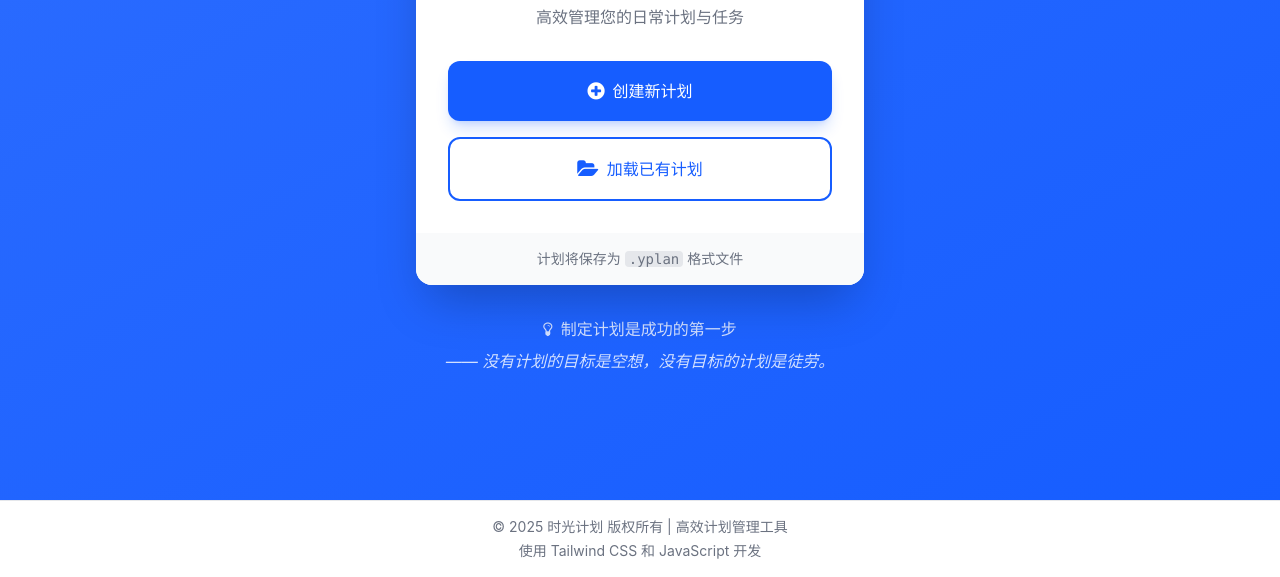
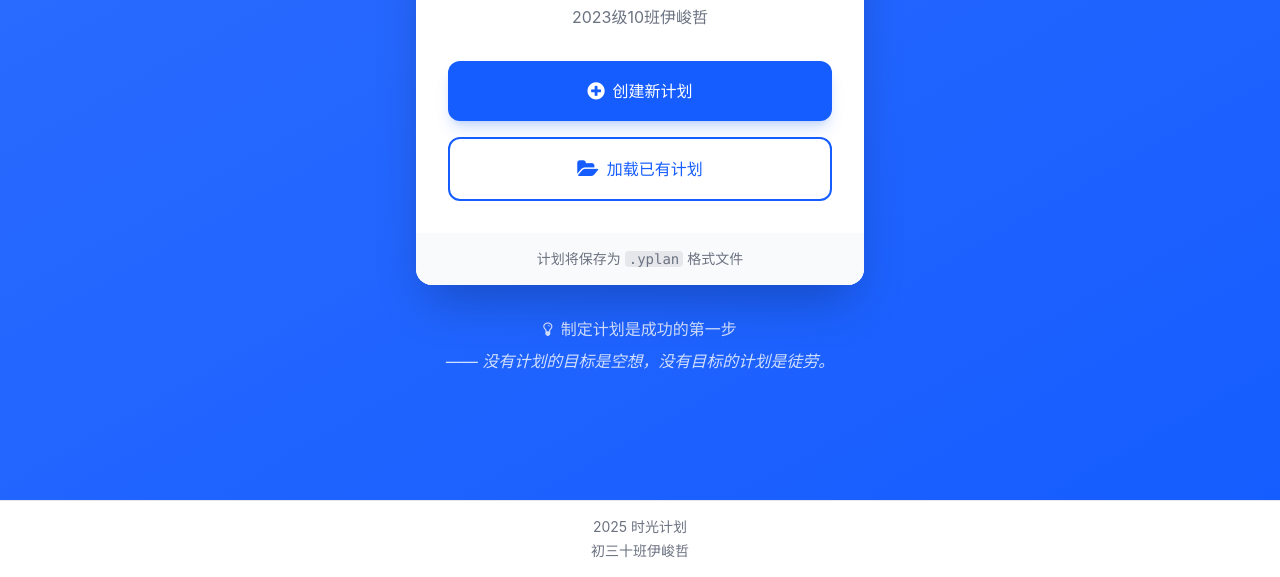
Before and after one commit to yijunzhe1024/plan, a plain HTML site: page index.html in a window 1280 px wide. Shown: the part 223-800 px from the top of the page. Drawn offline with nearby package versions, Linux system fonts and the light colour scheme.

Commit message:
Update index.html

```diff
--- a/index.html
+++ b/index.html
@@ -3,7 +3,7 @@
 <head>
   <meta charset="UTF-8">
   <meta name="viewport" content="width=device-width, initial-scale=1.0">
-  <title>时光计划 - 智能计划管理系统</title>
+  <title>时光计划 伊峻哲作品</title>
   <script src="https://cdn.tailwindcss.com"></script>
   <link href="https://cdn.jsdelivr.net/npm/font-awesome@4.7.0/css/font-awesome.min.css" rel="stylesheet">
   <script>
@@ -61,7 +61,7 @@
       <div class="p-8">
         <div class="text-center mb-8">
           <h1 class="text-[clamp(1.8rem,5vw,2.5rem)] font-bold text-primary mb-2">时光计划</h1>
-          <p class="text-gray-500">高效管理您的日常计划与任务</p>
+          <p class="text-gray-500">2023级10班伊峻哲</p>
         </div>
 
         <div class="space-y-4">
@@ -321,8 +321,8 @@
   <!-- 页脚版权信息 -->
   <footer class="bg-white border-t border-gray-200 py-4 text-center text-gray-500 text-sm">
     <div class="container mx-auto px-4">
-      <p>© 2025 时光计划 版权所有 | 高效计划管理工具</p>
-      <p class="mt-1">使用 Tailwind CSS 和 JavaScript 开发</p>
+      <p>2025 时光计划</p>
+      <p class="mt-1">初三十班伊峻哲</p>
     </div>
   </footer>
 
```
